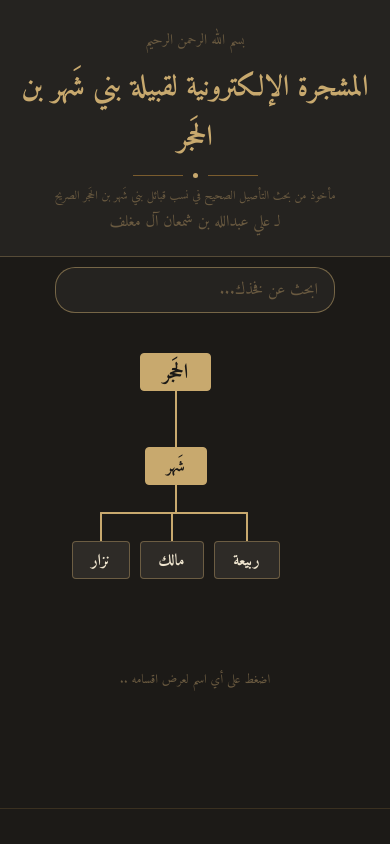
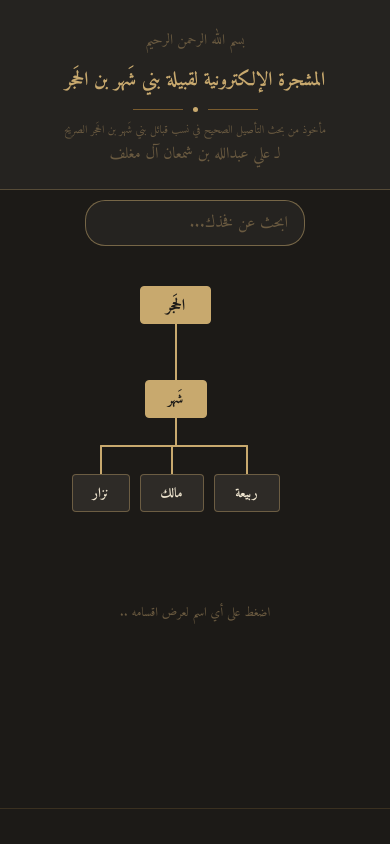
Before and after one commit to alialshehri10421-glitch/bani-shahr-tree-shm3an, a plain HTML site: page index.html in a window 390 px wide. Drawn offline with Linux system fonts and the light colour scheme.

Commit message:
Implement media queries for mobile responsiveness
Add responsive styles for smaller screens in index.html.

```diff
--- a/index.html
+++ b/index.html
@@ -49,7 +49,15 @@ body{font-family:'Amiri',serif;background:#1c1a17;color:#f0e6d0;min-height:100vh
 .sResult:hover{background:#3a3530;color:#c8a96e;}
 .box.selected{background:#c8a96e;color:#1c1a17;border-color:#c8a96e;}
 #breadcrumb{position:fixed;bottom:0;left:0;right:0;text-align:center;padding:10px;background:#1c1a17;color:#c8a96e;font-size:1rem;border-top:1px solid #3a3020;min-height:36px;z-index:999;}
-</style>
+@media(max-width:600px){
+  .hero h1{font-size:1.2rem;}
+  .credit{font-size:.7rem;}
+  #searchInput{width:220px;}
+  #searchResults{width:220px;}
+  #breadcrumb{font-size:.82rem;padding:7px;}
+  .box{font-size:.85rem;}
+  .box.root{font-size:1rem;padding:8px 18px;}
+}
 </style>
 </head>
 <body>
```
